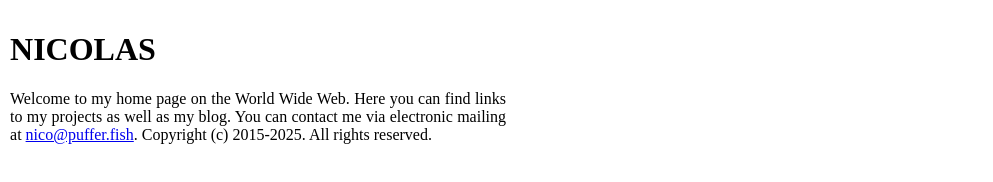
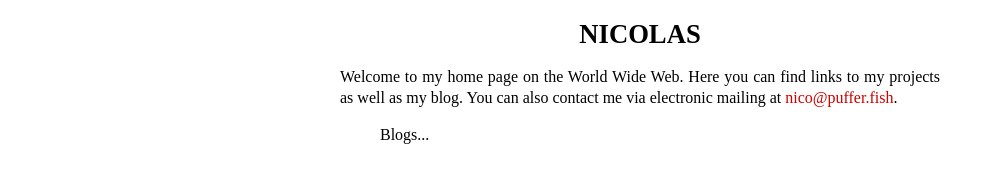
Before and after one commit to ncs-pl/www, a plain HTML site: page me.html in a window 1280 px wide. Shown: the whole page, without its empty margins (0-993 px from the left). Drawn offline with Linux system fonts and the light colour scheme.

Commit message:
50 columns

```diff
--- a/me.html
+++ b/me.html
@@ -1,23 +1,117 @@
 <!DOCTYPE html>
 <HTML LANG="en">
-<!-- vi: set ft=html cc=63 ts=2 sw=2 et               : vi -->
+<!-- vi: set ft=html cc=51 ts=3 sw=3 et     : vi -
+--------------------------------------------------
+-.########..##.....##.########.########.########.-
+-.##.....##.##.....##.##.......##.......##.......-
+-.##.....##.##.....##.##.......##.......##.......-
+-.########..##.....##.######...######...######...-
+-.##........##.....##.##.......##.......##.......-
+-.##........##.....##.##.......##.......##.......-
+-.##.........#######..##.......##.......########.-
+-................................................-
+-.########......########.####..######..##.....##.-
+-.##.....##.....##........##..##....##.##.....##.-
+-.##.....##.....##........##..##.......##.....##.-
+-.########......######....##...######..#########.-
+-.##...##.......##........##........##.##.....##.-
+-.##....##..###.##........##..##....##.##.....##.-
+-.##.....##.###.##.......####..######..##.....##.-
+--------------------------------------------------
+- This work is the copyright (C) 2015 by         -
+- Nicolas Paul <nico@puffer.fish>; all rights    -
+- are reserved!                                  -
+------------------------------------------------->
 <HEAD>
 <META CHARSET="utf-8">
 <TITLE>~nico</TITLE>
-<LINK REL="me" HREF="https://mastodon.puffer.fish/@nico">
+<LINK REL="me"
+      HREF="https://mastodon.puffer.fish/@nico">
+<LINK REL="canonical"
+      HREF="http://puffer.fish/~nico/me.html">
 <STYLE>
-BODY { width: 62ch; padding: 0.128em; text-align: justify; }
+BODY {
+   width: 75ch;
+   margin: auto;
+   padding: 0.128em;
+   text-align: justify;
+   color: #000;
+   background-color: #FFF;
+   font-family: 'Times New Roman', 'Times', serif;
+   font-size: 12pt;
+   font-weight: 400;
+   font-style: normal;
+   line-height: 1.3;
+}
+
+H1 {
+   text-align: center;
+   text-transform: uppercase;
+   font-size: 20pt;
+   font-weight: 800;
+   font-style: normal;
+   line-height: 1.1;
+}
+H2 {
+   text-align: right;
+   font-size: 16pt;
+   font-weight: 600;
+   font-style: normal;
+   line-height: 1.2;
+}
+H3 {
+   text-align: left;
+   font-size: 14pt;
+   font-weight: 600;
+   font-style: normal;
+   line-height: 1.2;
+}
+
+EM { font-style: italic; }
+STRONG { font-weight: 600; }
+CODE {
+   font-family: 'Courier New', monospace;
+   font-size: 12pt;
+}
+
+A, A:visited {
+   color: #C00;
+   text-decoration: none;
+}
+A:hover {
+   color: #C00;
+   text-decoration: underline;
+}
+
+UL {
+   list-style-type: square;
+   list-style-position: outside;
+}
+
+OL {
+   list-style-type: lower-roman;
+   list-style-position: outside;
+}
+
+IMG { width: 100%; height: auto }
 </STYLE>
 </HEAD>
+
 <BODY>
-<H1>NICOLAS</H1>
+<H1 ID="nicolas">
+Nicolas
+</H1>
 
 <P>
-Welcome to my home page on the World Wide Web.  Here you can
-find links to my projects as well as my blog.  You can contact
-me via electronic mailing at
-<A HREF="mailto:nico@puffer.fish">nico@puffer.fish</A>.
-Copyright (c) 2015-2025.  All rights reserved.
+Welcome to my home page on the World Wide Web.
+Here you can find links to my projects as well as
+my blog.  You can also contact me via electronic
+mailing at <A HREF="mailto:nico@puffer.fish">
+nico@puffer.fish</A>.
 </P>
+
+<UL>
+Blogs...
+</UL>
 </BODY>
 </HTML>
```
